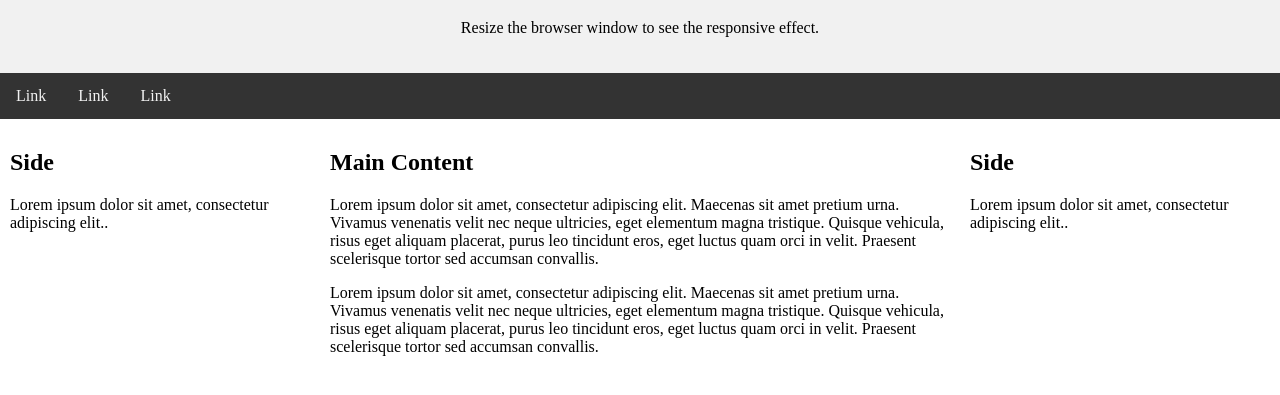
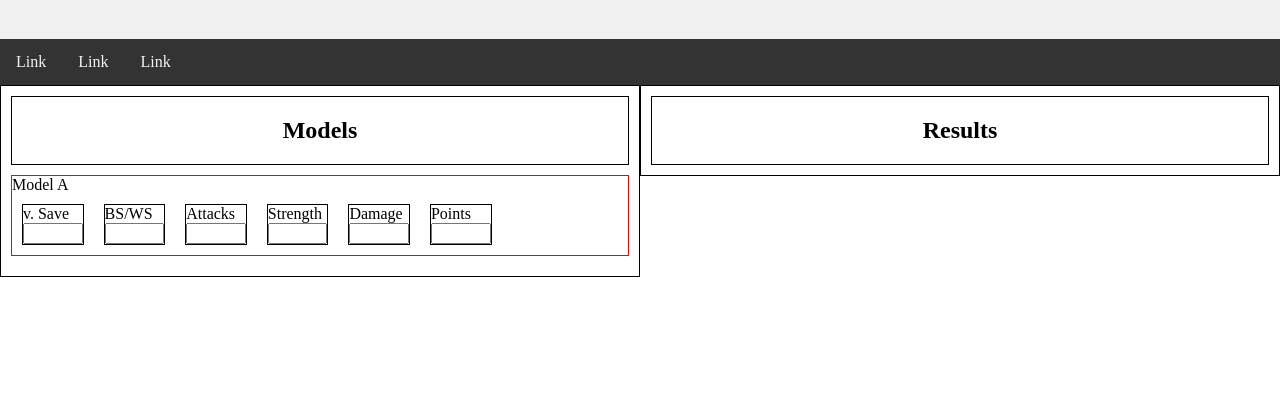
Before and after one commit to nairul/mathhammer, a website: page layout/index.html in a window 1280 px wide. Shown: the part 81-476 px from the top of the page. Drawn offline with Linux system fonts and the light colour scheme.

Commit message:
more layout

```diff
--- a/layout/index.html
+++ b/layout/index.html
@@ -42,20 +42,20 @@ body {
     color: black;
 }
 
-/* Create three unequal columns that floats next to each other */
 .column {
     float: left;
     padding: 10px;
 }
 
-/* Left and right column */
-.column.side {
-    width: 25%;
+
+.column.left {
+    width: 50%;
+    border: 1px solid black;
 }
 
-/* Middle column */
-.column.middle {
-    width: 50%;
+.column.right {
+  width: 50%;
+  border: 1px solid black;
 }
 
 /* Clear floats after the columns */
@@ -63,6 +63,37 @@ body {
     content: "";
     display: table;
     clear: both;
+}
+
+.title {
+  text-align: center;
+  border: 1px solid black;
+}
+
+.model {
+  border: 1px solid red;
+  margin-top: 10px;
+  margin-bottom: 10px;
+}
+
+.model span {
+  margin: 0;
+  padding: 0;
+}
+
+.model .input {
+  border: 1px solid black;
+  width: 10%;
+  margin: 10px;
+}
+
+input {
+  width: 100%;
+}
+
+.basic {
+  display: flex;
+  flex-direction: row;
 }
 
 /* Responsive layout - makes the three columns stack on top of each other instead of next to each other */
@@ -77,7 +108,6 @@ body {
 
 <div class="header">
   <h1>Header</h1>
-  <p>Resize the browser window to see the responsive effect.</p>
 </div>
 
 <div class="topnav">
@@ -87,18 +117,42 @@ body {
 </div>
 
 <div class="row">
-  <div class="column side">
-    <h2>Side</h2>
-    <p>Lorem ipsum dolor sit amet, consectetur adipiscing elit..</p>
+  <div class="column left">
+    <div class="title"><h2>Models</h2></div>
+      <div class="model">
+        <span>Model A</span>
+        <div class="basic">
+          <div class="input">
+            <span>v. Save</span><br>
+            <input></input>
+          </div>
+          <div class="input">
+            <span>BS/WS</span><br>
+            <input></input>
+          </div>
+          <div class="input">
+            <span>Attacks</span><br>
+            <input></input>
+          </div>
+          <div class="input">
+            <span>Strength</span><br>
+            <input></input>
+          </div>
+          <div class="input">
+            <span>Damage</span><br>
+            <input></input>
+          </div>
+          <div class="input">
+            <span>Points</span><br>
+            <input></input>
+          </div>
+        </div>
+      </div>
   </div>
-  <div class="column middle">
-    <h2>Main Content</h2>
-    <p>Lorem ipsum dolor sit amet, consectetur adipiscing elit. Maecenas sit amet pretium urna. Vivamus venenatis velit nec neque ultricies, eget elementum magna tristique. Quisque vehicula, risus eget aliquam placerat, purus leo tincidunt eros, eget luctus quam orci in velit. Praesent scelerisque tortor sed accumsan convallis.</p>
-    <p>Lorem ipsum dolor sit amet, consectetur adipiscing elit. Maecenas sit amet pretium urna. Vivamus venenatis velit nec neque ultricies, eget elementum magna tristique. Quisque vehicula, risus eget aliquam placerat, purus leo tincidunt eros, eget luctus quam orci in velit. Praesent scelerisque tortor sed accumsan convallis.</p>
-  </div>
-  <div class="column side">
-    <h2>Side</h2>
-    <p>Lorem ipsum dolor sit amet, consectetur adipiscing elit..</p>
+  <div class="column right">
+    <div class="title"><h2>Results</h2></div>
+    <graph1></graph1>
+    <graph2></graph2>
   </div>
 </div>
 
```
